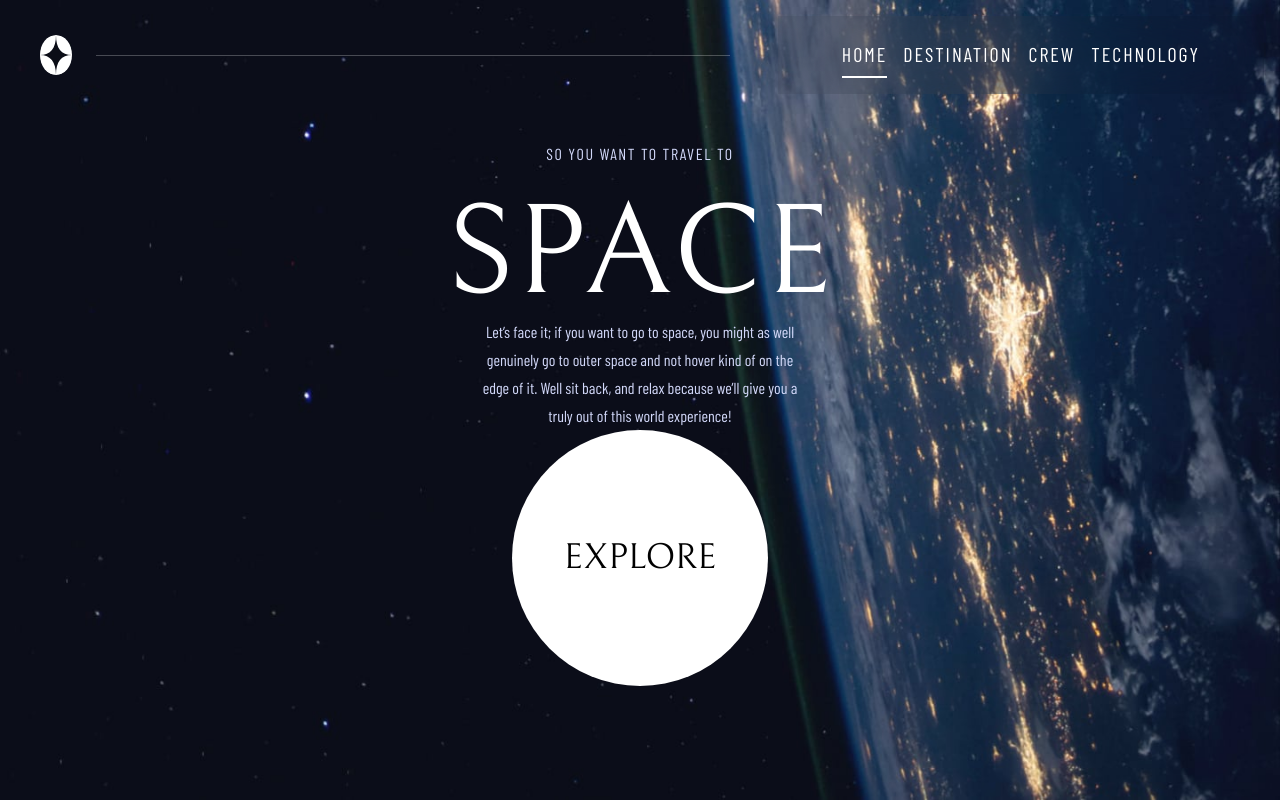
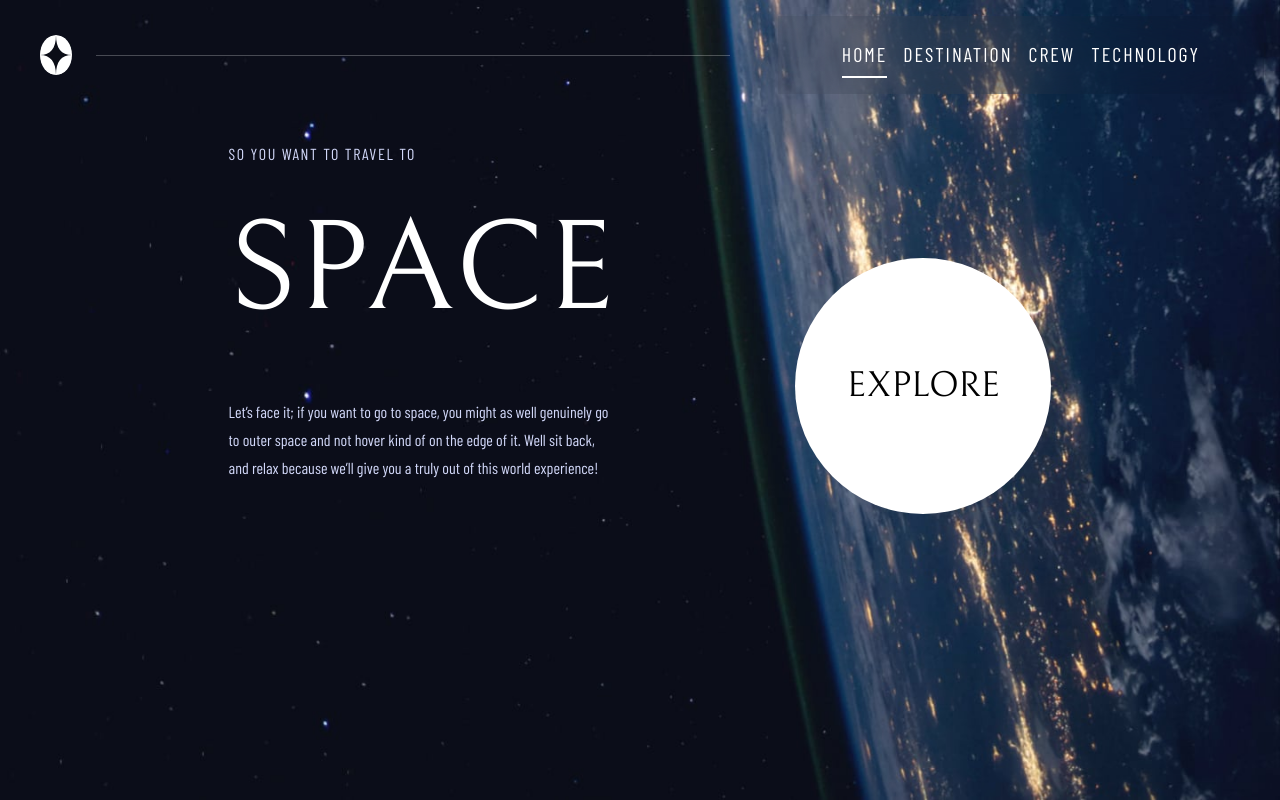
Before and after one commit to ccccchriz/space-tourism-website, a React (Vite) app: page / in a window 1280 px wide. Built offline with nearby package versions, Linux system fonts and the light colour scheme.

Commit message:
home desktop style

```diff
--- a/src/layouts/MainLayout.tsx
+++ b/src/layouts/MainLayout.tsx
@@ -21,7 +21,7 @@ export default function MainLayout({ children, background }: MainLayoutProps) {
         className={`${backgrounds[background]} min-h-screen  bg-no-repeat bg-cover`}
       >
         <Header />
-        <main className={`grow grid items-start justify-items-center`}>
+        <main className={`grow grid justify-items-center h-full`}>
           <h1 className="sr-only">Space Tourism</h1>
           {children}
         </main>
--- a/src/pages/Home.tsx
+++ b/src/pages/Home.tsx
@@ -4,13 +4,14 @@ import MainLayout from "../layouts/MainLayout";
 export default function Home() {
   return (
     <MainLayout background="home">
-      <h2 className="grid gap-6 uppercase font-secondary text-base text-light-purple text-center tracking-widest mt-8">
+      <div className="h-full grid gap-12 desktop:grid-cols-2 mt-auto mb-16">
+        <h2 className="grid gap-6 uppercase font-secondary text-base text-light-purple text-center tracking-widest mt-8 desktop:text-left">
           So you want to travel to{" "}
           <span className="font-primary text-7xl tablet:text-9xl text-white">
             space
           </span>
         </h2>
-      <p className="tablet:max-w-96 font-secondary text-base text-light-purple text-center px-8 leading-7">
+        <p className="tablet:max-w-96 font-secondary text-base text-light-purple text-center px-8 leading-7 desktop:text-left desktop:px-0">
           Let’s face it; if you want to go to space, you might as well genuinely
           go to outer space and not hover kind of on the edge of it. Well sit
           back, and relax because we’ll give you a truly out of this world
@@ -18,12 +19,13 @@ export default function Home() {
         </p>
         <Link
           to="/destinations"
-        className="grid place-items-center  uppercase font-primary mb-8 before:absolute before:size-40 before:bg-white before:bg-opacity-10 before:rounded-full before:z-0 before:content-none hover:before:content-[''] hover:before:animate-pulse"
+          className="grid place-items-center uppercase font-primary mb-8 before:absolute before:size-40 before:bg-white before:bg-opacity-10 before:rounded-full before:z-0 before:content-none hover:before:content-[''] hover:before:animate-pulse desktop:row-[1/3] desktop:col-[2/3] desktop:mb-0 desktop:self-end desktop:justify-self-end"
         >
           <span className="bg-white size-32 tablet:size-64 tablet:text-4xl rounded-full grid place-items-center z-0">
             explore
           </span>
         </Link>
+      </div>
     </MainLayout>
   );
 }
```
Lines whose indentation alone changed are shown as unchanged.
